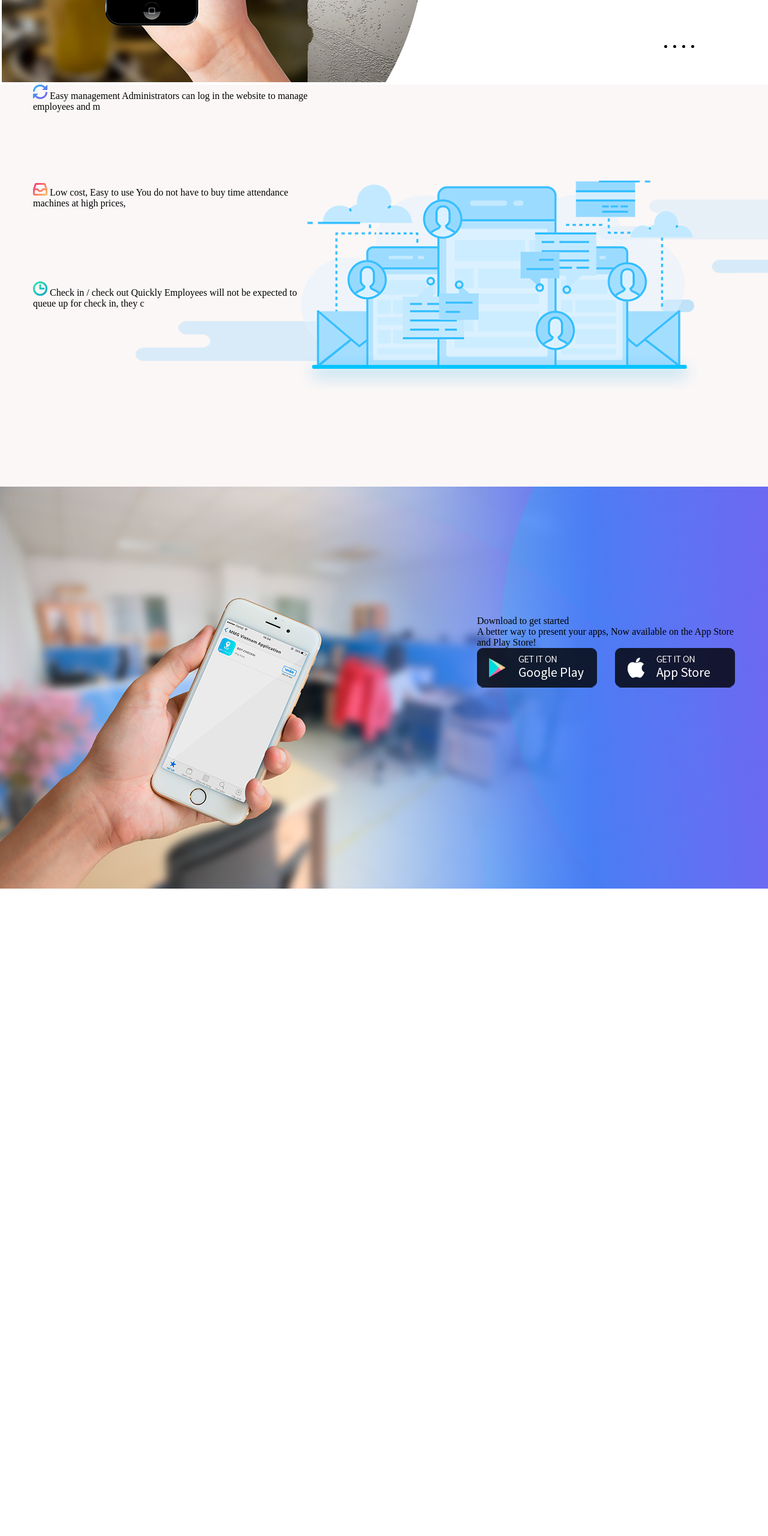
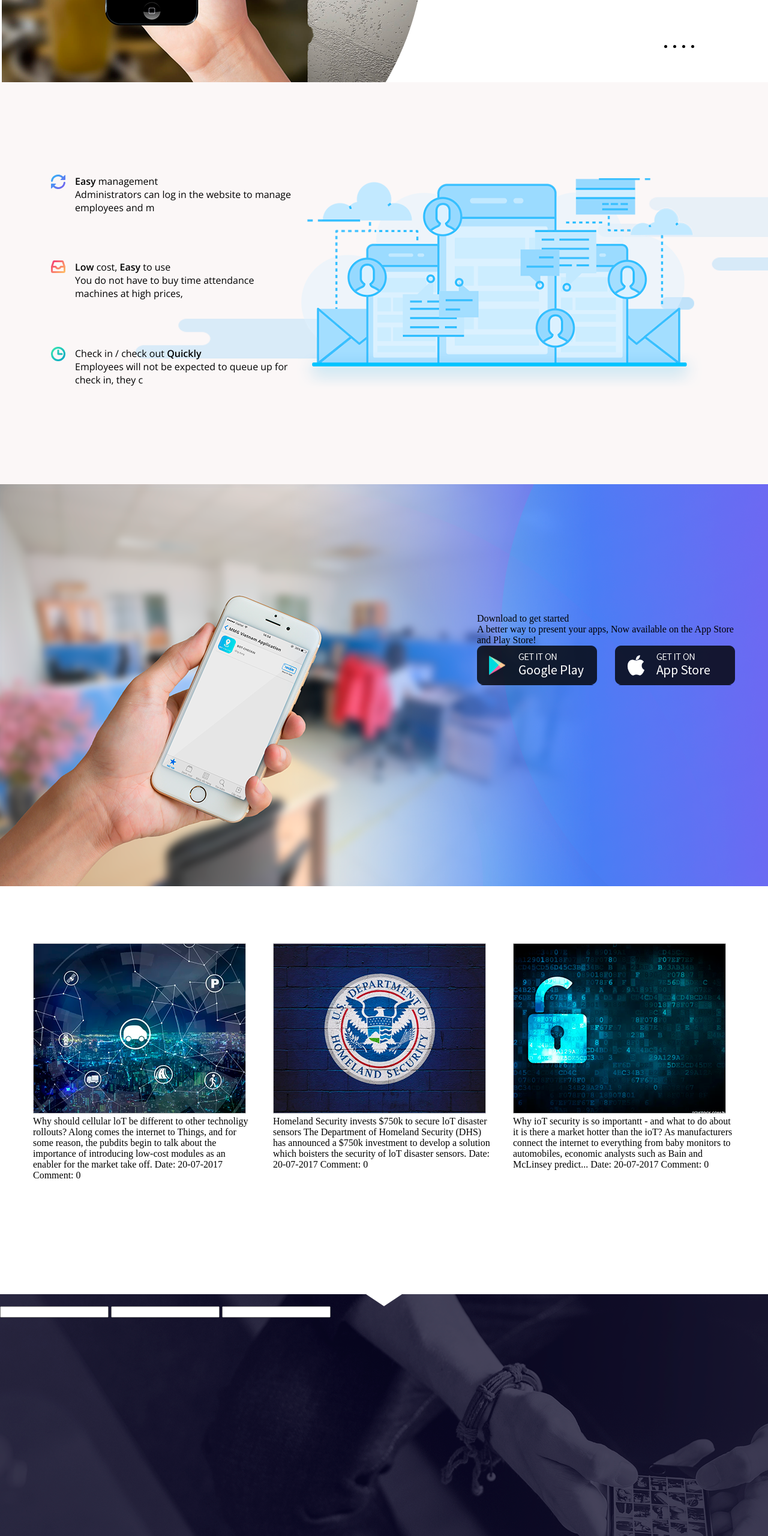
Before and after one commit to Bulat66/layout-practice-MMG, a plain HTML site: page index.html in a window 1280 px wide. Shown: the part 1120-3680 px from the top of the page at 60% size. Before the commit the page ends 2601 px from the top, so only its background shows below. Drawn offline with nearby package versions, Linux system fonts and the light colour scheme.

Commit message:
Add files via upload

```diff
--- a/index.html
+++ b/index.html
@@ -66,28 +66,28 @@
 		</div>
 	</div>
 </section>
-<section id='three'>
-	<div class="container">
+<section id='three' style='display: flex; align-items: center;'>
+	<div class="container" style='height: 430px; display: flex; flex-direction: column; justify-content: space-around;'>
 		<div class="three-child">
-			<img src="images/section3-item.svg" alt="">
-			<span>
-				Easy management
-				Administrators can log in the website to manage employees and m
-			</span>
+				<img src="images/section3-item.svg" alt="">
+				<div class='three-child-item'>
+					<span class='three-child-text-opensans'><span class='three-child-text-opensans-weight'>	Easy </span>management</span>
+					<span class='three-child-text-opensans'>Administrators can log in the website to 	manage employees and m</span>
+				</div>
 		</div>
 		<div class="three-child">
-			<img src="images/section3-item2.svg" alt="">
-			<span>
-				Low cost, Easy to use
-				You do not have to buy time attendance machines at high prices,
-			</span>
+				<img src="images/section3-item2.svg" alt="">
+				<div class='three-child-item'>
+					<span class='three-child-text-opensans'><span class='three-child-text-opensans-weight'>Low </span>cost, <span class='three-child-text-opensans-weight'>Easy </span>to use</span>
+				<span class='three-child-text-opensans'>You do not have to buy time attendance machines at high prices,</span>
+				</div>
 		</div>
 		<div class="three-child">
-			<img src="images/section3-item3.svg" alt="">
-			<span>
-				Check in / check out Quickly
-				Employees will not be expected to queue up for check in, they c
-			</span>
+				<img src="images/section3-item3.svg" alt="">
+				<div class='three-child-item'>
+					<span class='three-child-text-opensans'>Check in / check out <span class='three-child-text-opensans-weight'>Quickly</span></span>
+				<span class='three-child-text-opensans'>Employees will not be expected to queue up for check in, they c</span>
+				</div>
 		</div>
 	</div>
 </section>
@@ -108,5 +108,75 @@
 	</div>
 	</div>
 </section>
+<section id='five'>
+	<div class="container" id='five-container'>
+		<div class="five-child">
+			<img src="images/Rectangle8 copy-3.png" alt="" class="five-child-img">
+			<div class="five-child-text">Why should cellular loT be different to other technoligy rollouts?
+			Along comes the internet to Things, and for some reason, the pubdits begin to talk about the importance of introducing low-cost modules as an enabler for the market take off.
+			Date: 20-07-2017
+			Comment: 0
+			</div>
+		</div>
+		<div class="five-child">
+			<img src="images/Rectangle8 copy-2.png" alt="" class="five-child-img">
+			<div class="five-child-text">Homeland Security invests $750k to secure loT disaster sensors
+			The Department of Homeland Security (DHS) has announced a $750k investment to develop a solution which boisters the security of loT disaster sensors.
+			Date: 20-07-2017
+			Comment: 0
+		</div>
+		</div>
+		<div class="five-child">
+			<img src="images/Rectangle8 copy.png" alt="" class="five-child-img">
+			<div class="five-child-text">Why ioT security is so importantt - and what to do about it
+			is there a market hotter than the ioT? As manufacturers connect the internet to everything from baby monitors to automobiles, economic analysts such as Bain and McLinsey predict...
+			Date: 20-07-2017
+			Comment: 0
+		</div>
+		</div>
+	</div>
+</section>
+<section id="six">
+	<div id="triangle"></div>
+	<input type="	">
+	<input type="text">
+	<input type="text">
+</section>
+<section id="seven">
+	<div class='container' id='container-seven'>
+		<div class="seven-child">
+			<span class="seven-child-title">Company</span>
+			<ul class="seven-child-list">
+				<li class="seven-child-list-item">Home</li>
+				<li class="seven-child-list-item">News</li>
+				<li class="seven-child-list-item">Download</li>
+				<li class="seven-child-list-item">Contact us</li>
+			</ul>
+		</div>
+		<div class="seven-child">
+			<span class="seven-child-title">Products</span>
+			<ul class="seven-child-list">
+				<li class="seven-child-list-item">BOT-CHECKIN</li>
+				<li class="seven-child-list-item">SMART HOME</li>
+				<li class="seven-child-list-item">SMART CAR</li>
+				<li class="seven-child-list-item">SMART WALLET</li>
+			</ul>
+		</div>
+		<div class="seven-child">
+			<span class="seven-child-title">Other links</span>
+			<ul class="seven-child-list">
+				<li class="seven-child-list-item">Customer Portal</li>
+				<li class="seven-child-list-item">Support Portal</li>
+			</ul>
+		</div>
+		<div class="seven-child">
+			<ul id="seven-child-list-links">
+				<li class="seven-child-list-item" style='margin-bottom: 15px;'><img class='	seven-child-list-links-img' src='images/1.png' alt=''>+84 2432 004 887 / +84 983 104 170</li>
+				<li class="seven-child-list-item" style='margin-bottom: 15px;'><img class='	seven-child-list-links-img' src='images/2.png' alt=''>contact@mmg.vn</li>
+				<li class="seven-child-list-item" style='margin-bottom: 15px;'><img class='	seven-child-list-links-img' src='images/3.png' alt=''>9th floor, Hanoi Women's Union 	building, 07 Ton That Thuyet str</li>
+			</ul>
+		</div>
+	</div>
+</section>
 </body>
 </html>
--- a/style.css
+++ b/style.css
@@ -183,14 +183,33 @@ header{
 	transition: 0.7s ease;
 	margin-top: 4px;
 	margin-bottom: 4px;
+	padding: 30px;
 
 }
-.three-child>span{
+.three-child-text-opensans-weight{
+	font-family: "Open Sans", Regular;
+	font-weight: 600;
+}
+.three-child-text-opensans{
+	display: block;
+	font-family: "Open Sans", Regular;
+}
+.three-child{
 	font-family: 'Myriad Pro', Regular;
+	display: flex;
+	align-items: start;
+	justify-content: space-between;
+}
+.three-child-span{
+	display: flex;
+	justify-content: space-between;
 }
 .three-child:hover{
 	background: white;
 	box-shadow: 0 0 2px 4px #e7e4e4;
+}
+.three-child-item{
+	width: 370px;
 }
 #four{
 	height: 670px;
@@ -220,3 +239,65 @@ header{
 .link-title{
 	color: white;
 }
+#five{
+	height: 680px;
+}
+#five-container{
+	display: flex;
+	align-items: center;
+	justify-content: space-between;
+}
+.five-child{
+	width: 370px;
+	height: 490px;
+}
+.five-child-text{
+	text-align: left	;
+}
+#six{
+	height: 670px;
+	background: url(images/section6.png);
+}
+#triangle{
+	background: white;
+	width: 60px;
+	height: 20px;
+	clip-path: polygon(100% 0%, 50% 100%, 0% 0%);
+	margin: 0 auto;
+}
+#seven{
+	height: 295px;
+	background: #00b63d;
+	color: whtie;
+}
+#container-seven{
+	height: 295px;
+	display: flex;
+	align-items: center;
+	justify-content: space-around;
+}
+.seven-child{
+	max-width: 290px;
+	height: 130px;
+	color: white;
+	font-family: "Open Sans", Regular;
+}
+.seven-child-title{
+	display: inline-block;
+	font-weight: 650;
+	margin-bottom: 27px;
+}
+.seven-child-list-links{
+	height: 130px;
+	display: flex;
+	flex-direction: column;
+	justify-content: space-around;
+}
+.seven-child-list-item{
+	display: block;
+	list-style-type: none;
+	fonnt-weight: 10;
+}
+.seven-child-list-links-img{
+	margin-right: 10px;
+}
```
Also changed, not shown: images/1.png (added), images/2.png (added), images/3.png (added), images/Rectangle8 copy-2.png (added), images/Rectangle8 copy-3.png (added), images/Rectangle8 copy.png (added), images/section6.png (added).
